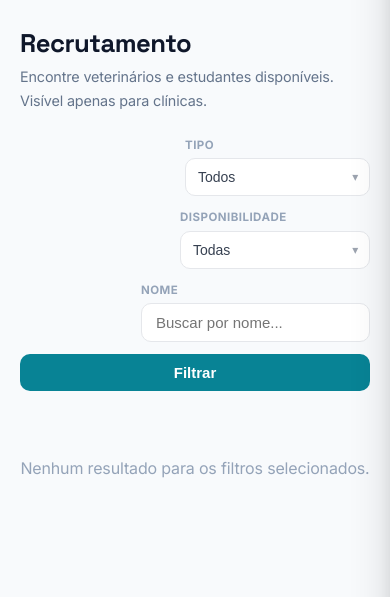
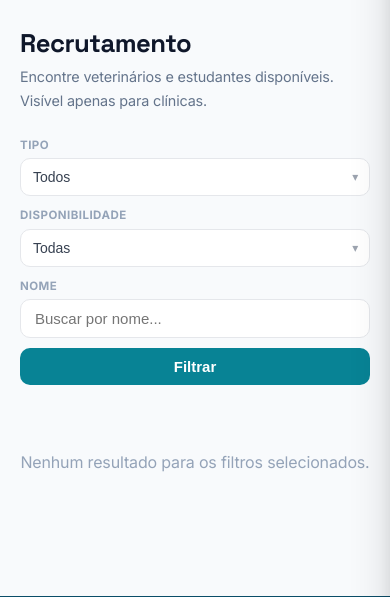
Before and after one commit to vetlandia/vetlandia, a Python web app: template app/templates/pages/recrutamento.html in a window 390 px wide. Shown: the part 73-670 px from the top of the page. Run offline with Jinja, Linux system fonts and the light colour scheme; the template is opened without the code that fills it, so the values that code supplies are empty.

Commit message:
fix: layout responsivo da página de recrutamento
- align-self: flex-end no botão causava deslocamento à direita em mobile
  (no flex-direction:column, flex-end atua no eixo horizontal)
- breakpoint ampliado de 600px para 768px
- .rec-field recebe width:100% e min-width:0 em mobile para não estourar
- .rec-btn recebe align-self:stretch para preencher a largura corretamente

Co-Authored-By: Claude Sonnet 4.6 <noreply@anthropic.com>

```diff
--- a/app/templates/pages/recrutamento.html
+++ b/app/templates/pages/recrutamento.html
@@ -60,11 +60,13 @@
   transition: background 0.15s;
   white-space: nowrap;
   align-self: flex-end;
+  flex-shrink: 0;
 }
 .rec-btn:hover { background: #066f7e; }
-@media (max-width: 600px) {
-  .rec-form-row { flex-direction: column; }
-  .rec-btn { width: 100%; }
+@media (max-width: 768px) {
+  .rec-form-row { flex-direction: column; gap: 10px; }
+  .rec-field { width: 100%; min-width: 0; }
+  .rec-btn { width: 100%; align-self: stretch; }
 }
 </style>
 
```
